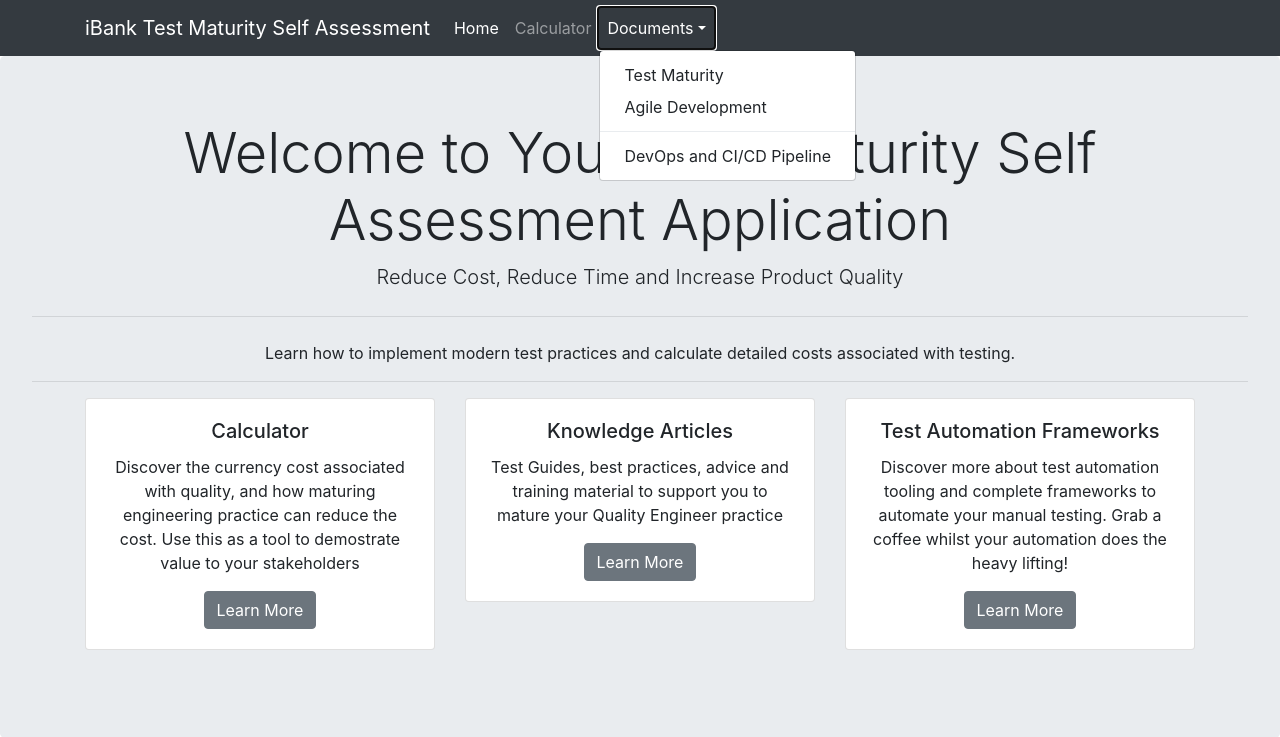
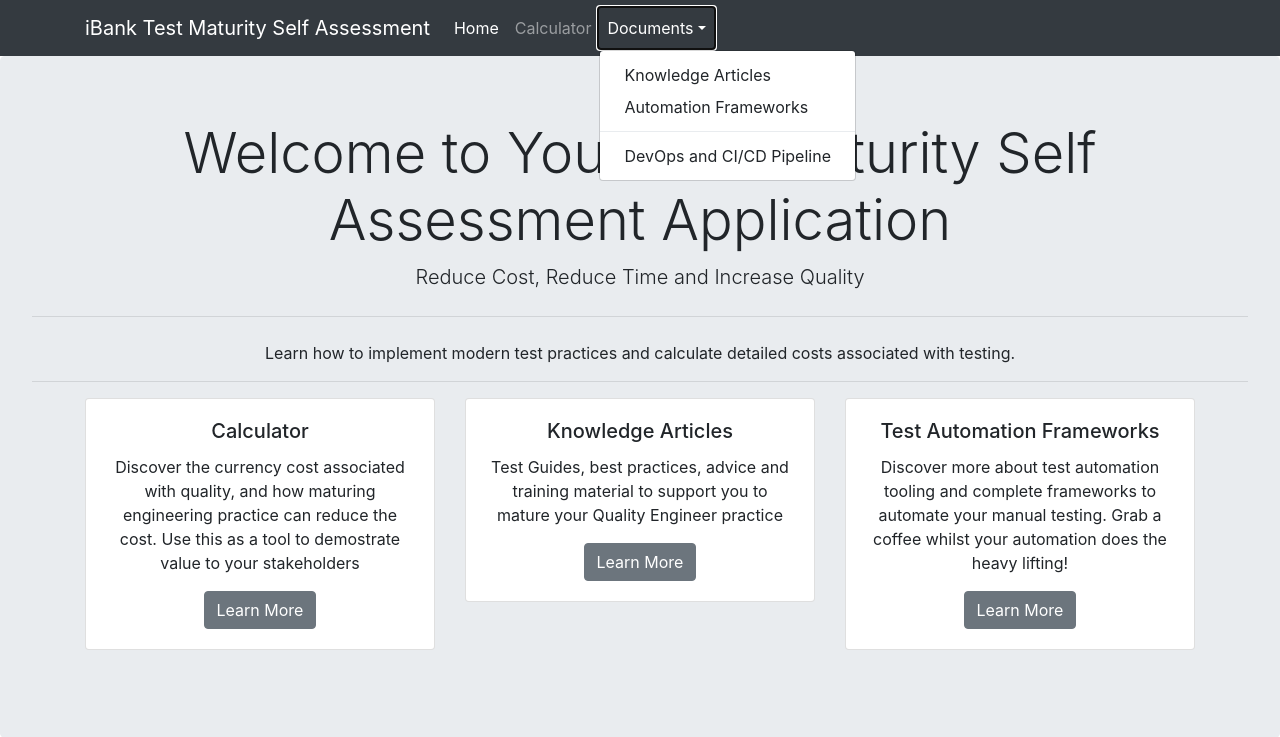
Before and after one commit to Morethanatester/major_project, a Django app: page / in a window 1280 px wide, after a click on "Documents". Shown: the top 737 px of the page. Run offline with Django 4.2, Linux system fonts and the light colour scheme; some libraries are stand-ins or nearby versions.

Commit message:
look and feel issues with maturity calculator

```diff
--- a/QE_MaturityApp/templates/home.html
+++ b/QE_MaturityApp/templates/home.html
@@ -4,7 +4,7 @@
     <!-- Page content-->
 <div class="jumbotron text-center">
     <h1 class="display-4">Welcome to Your Test Maturity Self Assessment Application</h1>
-    <p class="lead">Reduce Cost, Reduce Time and Increase Product Quality</p>
+    <p class="lead">Reduce Cost, Reduce Time and Increase  Quality</p>
     <hr class="my-4">
     <p>Learn how to implement modern test practices and calculate detailed costs associated with testing.</p>
 
--- a/QE_MaturityApp/templates/navbar.html
+++ b/QE_MaturityApp/templates/navbar.html
@@ -10,8 +10,8 @@
                         <li class="nav-item dropdown">
                             <a class="nav-link dropdown-toggle" id="navbarDropdown" href="#" role="button" data-bs-toggle="dropdown" aria-expanded="false">Documents</a>
                             <ul class="dropdown-menu dropdown-menu-end" aria-labelledby="navbarDropdown">
-                                <li><a class="dropdown-item" href="#">Test Maturity</a></li>
-                                <li><a class="dropdown-item" href="#">Agile Development</a></li>
+                                <li><a class="dropdown-item" href="{% url 'blog1' %}">Knowledge Articles</a></li>
+                                <li><a class="dropdown-item" href="{% url 'blog2' %}">Automation Frameworks</a></li>
                                 <li><hr class="dropdown-divider" /></li>
                                 <li><a class="dropdown-item" href="#">DevOps and CI/CD Pipeline</a></li>
                             </ul>
```
Also changed, not shown: QE_MaturityApp/templates/maturity.html (+12 -8 lines), db.sqlite3.
